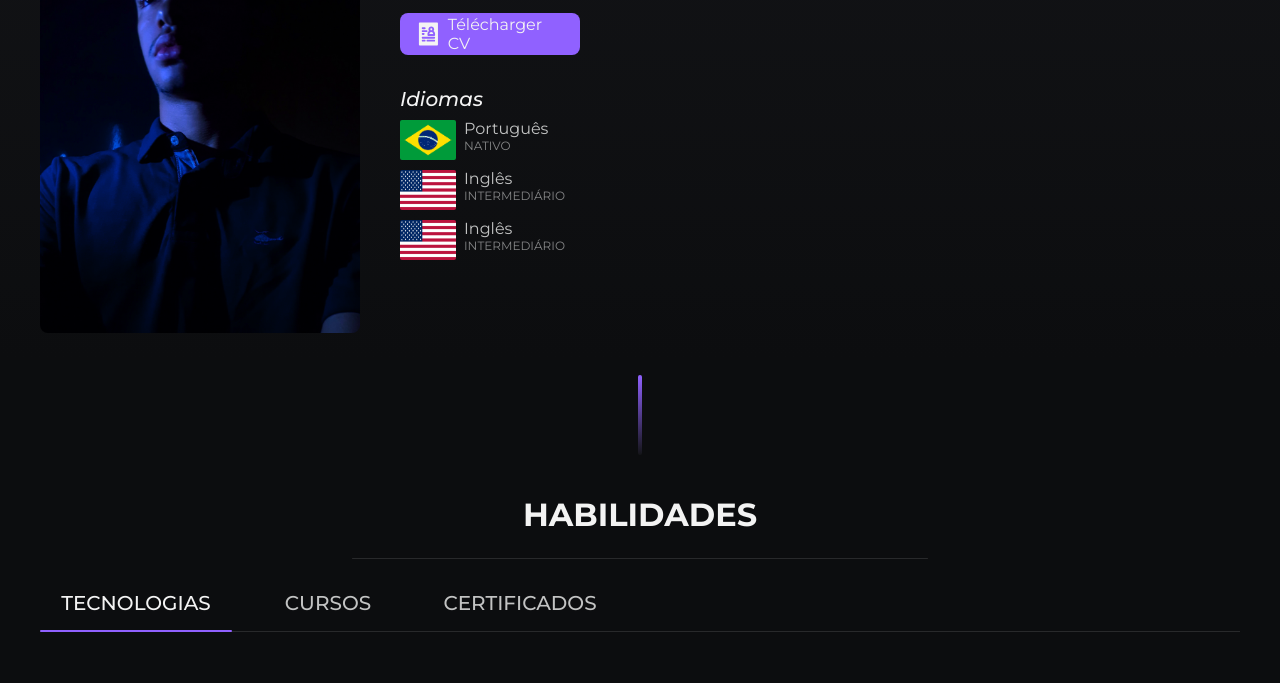
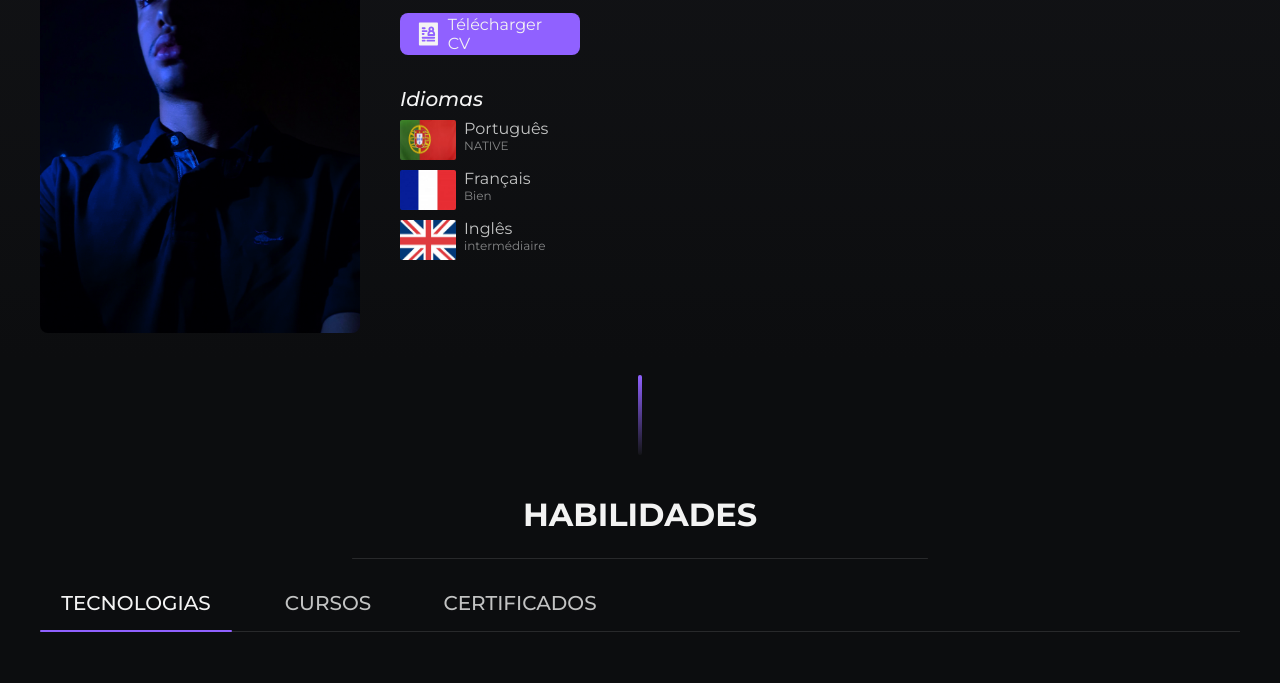
Before and after one commit to Adromane/Portfolio, a website: page index.html in a window 1280 px wide. Shown: the part 1050-1733 px from the top of the page. Drawn offline with nearby package versions, Linux system fonts and the light colour scheme; a web font is replaced by a local one.

Commit message:
commit push

```diff
--- a/index.html
+++ b/index.html
@@ -178,24 +178,24 @@
                         <h2>Idiomas</h2>
                         <div>
                             <div>
-                                <img src="./src/image/flag-of-brazil.webp" alt="">
+                                <img src="./src/image/bandeira1.webp" alt="">
                                 <div class="text">
                                     <h4>Português</h4>
-                                    <h5>NATIVO</h5>
+                                    <h5>NATIVE</h5>
                                 </div>
                             </div>
                             <div>
-                                <img src="./src/image/flag-of-usa.png" alt="">
+                                <img src="./src/image/Bandeira3.webp" alt="">
                                 <div class="text">
-                                    <h4>Inglês</h4>
-                                    <h5>INTERMEDIÁRIO</h5>
+                                    <h4>Français</h4>
+                                    <h5>Bien</h5>
                                 </div>
                             </div>
                             <div>
-                                     <img src="./src/image/flag-of-usa.png" alt="">
+                                     <img src="./src/image/Bandeira2.jpg" alt="">
                                     <div class="text">
                                         <h4>Inglês</h4>
-                                         <h5>INTERMEDIÁRIO</h5>
+                                         <h5>intermédiaire</h5>
                                 </div>
                             </div>
                         </div>
```
